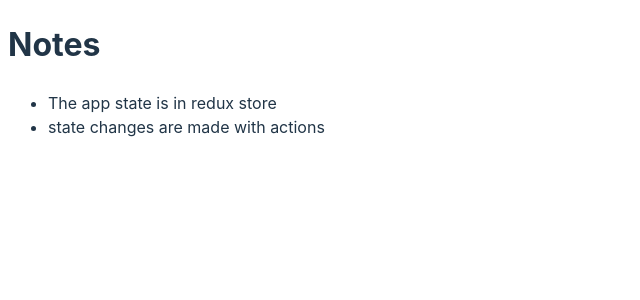
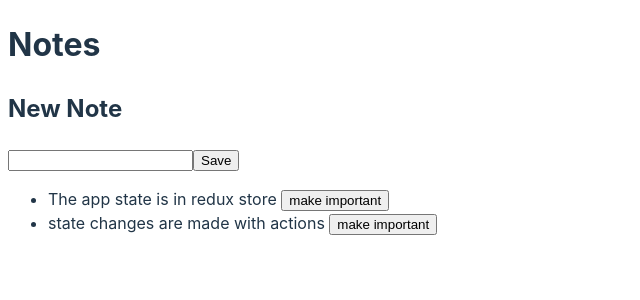
Before and after one commit to zelinka-marek/fullstack-notes-redux, a React (Vite) app: page / in a window 1280 px wide. Shown: the top 300 px of the page, without its empty margins (0-640 px from the left). Built offline with nearby package versions, Linux system fonts and the light colour scheme.

Commit message:
add note form and toggle button

```diff
--- a/src/app.jsx
+++ b/src/app.jsx
@@ -1,33 +1,46 @@
-import { createStore } from "redux";
-import { noteReducer } from "./reducers/note";
-
-const store = createStore(noteReducer);
-
-const notes = [
-  {
-    content: "The app state is in redux store",
-    important: false,
-    id: 1,
-  },
-  {
-    content: "state changes are made with actions",
-    important: false,
-    id: 2,
-  },
-];
-
-for (const note of notes) {
-  store.dispatch({ type: "ADD_NOTE", payload: { note } });
+function generateId() {
+  return Number((Math.random() * 1_000_000).toFixed(0));
 }
 
-export function App() {
+export function App(props) {
+  const { store } = props;
+
+  function addNote(event) {
+    event.preventDefault();
+
+    const form = event.target;
+    const formData = new FormData(form);
+
+    const note = {
+      content: formData.get("note"),
+      id: generateId(),
+    };
+
+    store.dispatch({ type: "ADD_NOTE", payload: { note } });
+
+    form.reset();
+    form.elements.note.focus();
+  }
+
+  function toggleImportance(id) {
+    store.dispatch({ type: "TOGGLE_IMPORTANCE", payload: { id } });
+  }
+
   return (
     <div>
       <h1>Notes</h1>
+      <h2>New Note</h2>
+      <form onSubmit={addNote}>
+        <input type="text" name="note" required aria-label="Note" />
+        <button type="submit">Save</button>
+      </form>
       <ul>
         {store.getState().map((note) => (
           <li key={note.id}>
-            {note.content} {note.important && <strong>important</strong>}
+            {note.content}{" "}
+            <button type="button" onClick={() => toggleImportance(note.id)}>
+              {note.important ? "make not important" : "make important"}
+            </button>
           </li>
         ))}
       </ul>
--- a/src/main.jsx
+++ b/src/main.jsx
@@ -1,10 +1,38 @@
 import { StrictMode } from "react";
 import { createRoot } from "react-dom/client";
+import { createStore } from "redux";
 import { App } from "./app";
+import { noteReducer } from "./reducers/note";
 import "./styles/index.css";
 
-createRoot(document.getElementById("root")).render(
-  <StrictMode>
-    <App />
-  </StrictMode>
-);
+const store = createStore(noteReducer);
+
+const notes = [
+  {
+    content: "The app state is in redux store",
+    important: false,
+    id: 1,
+  },
+  {
+    content: "state changes are made with actions",
+    important: false,
+    id: 2,
+  },
+];
+
+for (const note of notes) {
+  store.dispatch({ type: "ADD_NOTE", payload: { note } });
+}
+
+const root = createRoot(document.getElementById("root"));
+
+function render() {
+  root.render(
+    <StrictMode>
+      <App store={store} />
+    </StrictMode>
+  );
+}
+
+render();
+store.subscribe(render);
```
